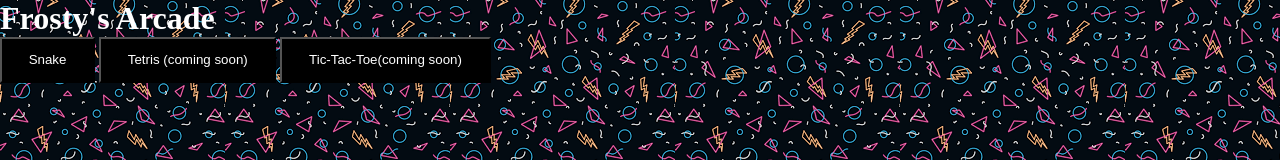
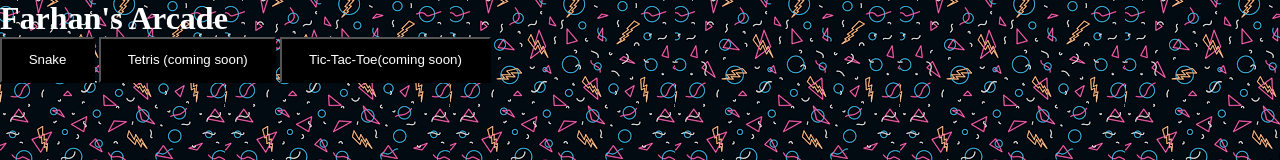
Before and after one commit to SpicyKiwi/Arcade1, a plain HTML site: page index.html in a window 1280 px wide. Shown: the top 160 px of the page. Drawn offline with Linux system fonts and the light colour scheme.

Commit message:
changed from frosty to farhan

```diff
--- a/index.html
+++ b/index.html
@@ -8,7 +8,7 @@
     <link rel="stylesheet" href="MainArcade.css">
 </head>
 <body>
-    <h1 id="name">Frosty's Arcade</h1>
+    <h1 id="name">Farhan's Arcade</h1>
 
 
 
```
